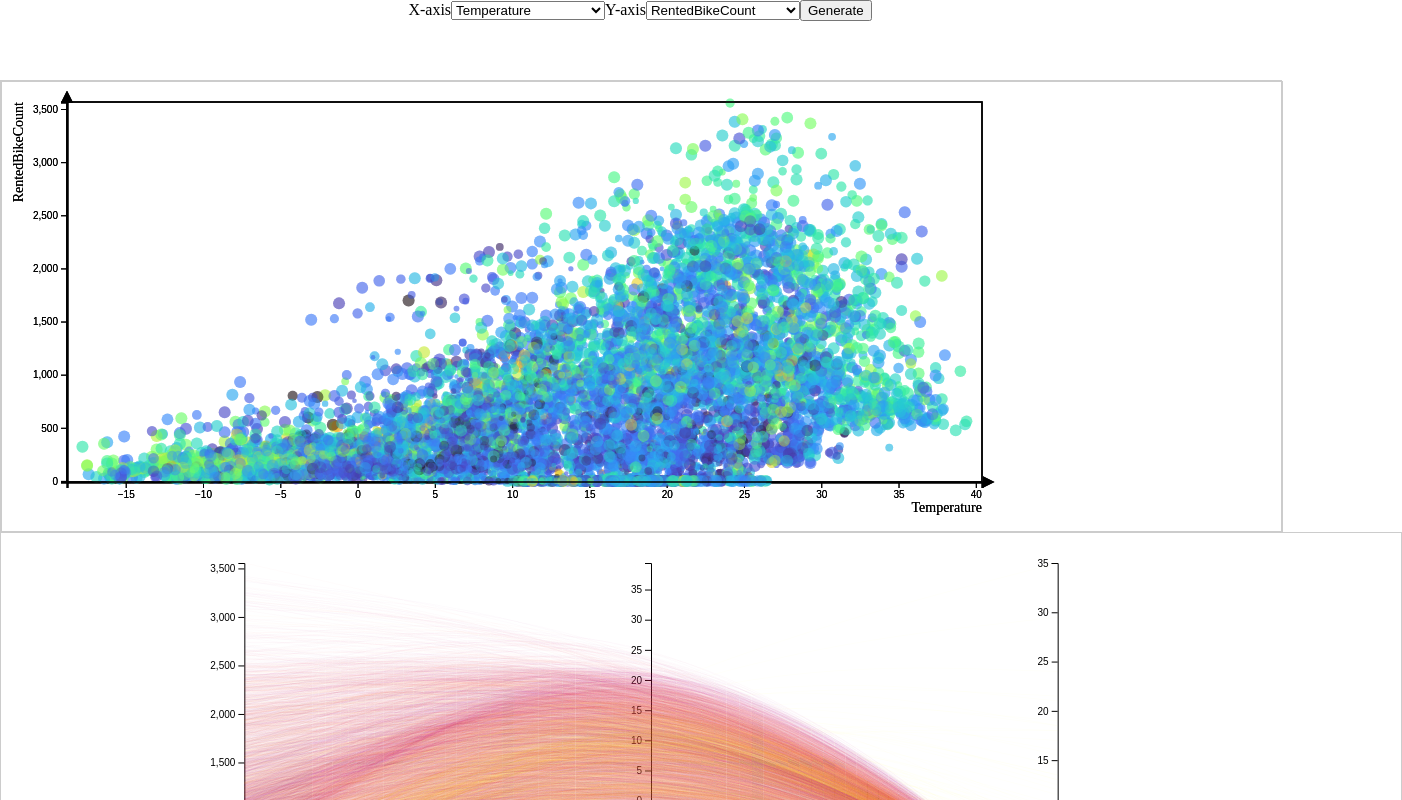
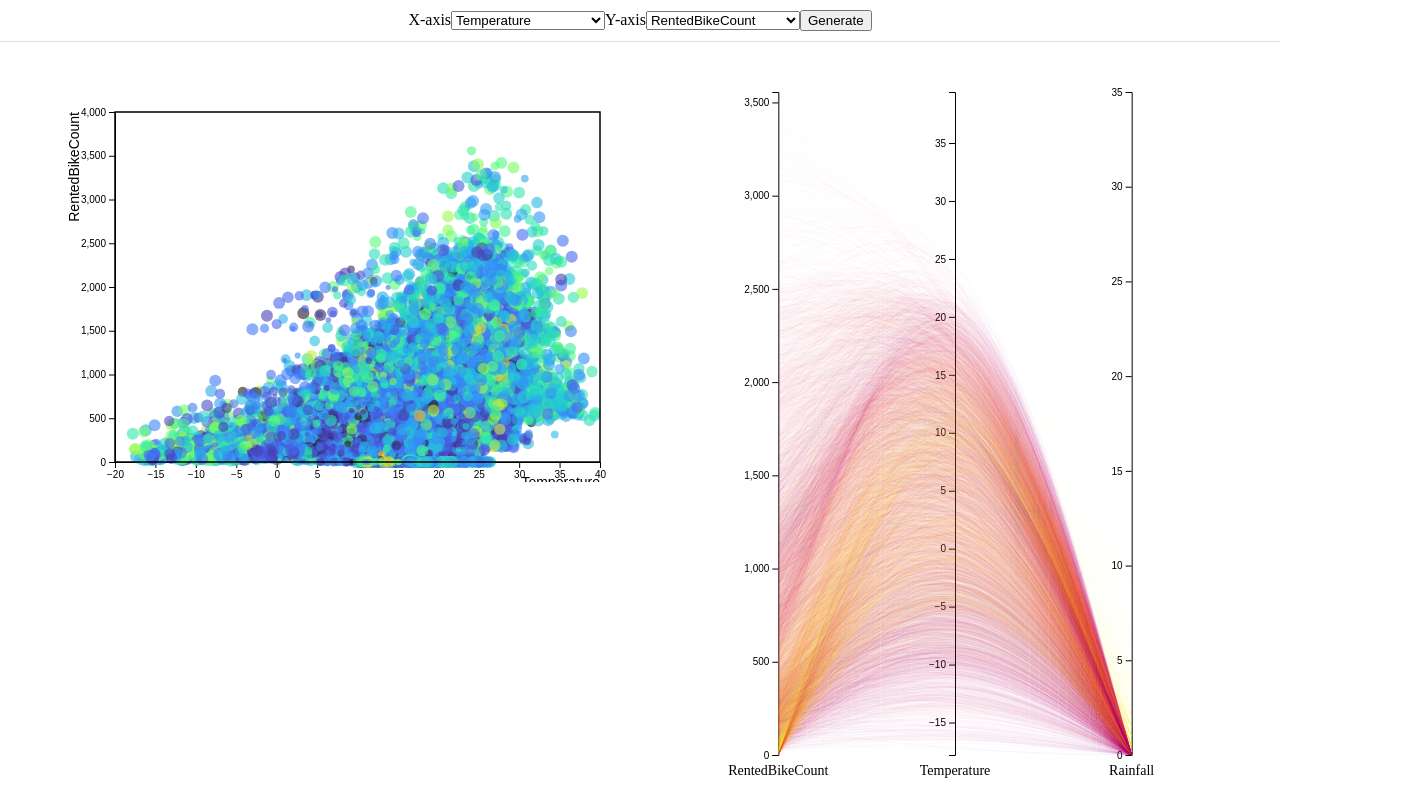
Before and after one commit to giorgiodaneri/HPDAV_assignment2, a React (Create React App) app: page / in a window 1280 px wide. Shown: the top 800 px of the page, 1402 px wide, since content can reach past the window. Built offline with nearby package versions, Linux system fonts and the light colour scheme.

Commit message:
Horizontal and flexible arrangment of the plots in the parent App container

```diff
--- a/src/App.css
+++ b/src/App.css
@@ -1,27 +1,55 @@
+/* Root App container with full viewport height */
 .App {
-    text-align: center;
+    height: 100vh;
+    display: flex;
+    flex-direction: column;
+}
+
+/* Container for control bar */
+#control-bar-container {
+    display: flex;
+    justify-content: center;
+    align-items: center;
+    padding: 10px;
+    border-bottom: 1px solid #ddd;
+}
+
+/* Container for scatterplot and parallel coordinates */
+#view-container {
+    flex-grow: 1;
+    display: flex;
+    flex-direction: column;
     height: 100%;
 }
-#control-bar-container{
-    height: 10%;
+
+/* Row for the scatterplot and parallel coordinates to occupy all remaining space */
+.visualizationRow {
+    display: flex;
+    flex-direction: row;
+    flex-grow: 1;
+    height: 100%;
+    padding: 10px;
 }
-#view-container{
-    height:100%;
+
+/* Scatterplot and Parallel Coordinates containers */
+.scatterplotDivContainer, .parallelCoordinatesDivContainer {
+    flex: 1;
+    display: flex;
+    align-items: center;
+    justify-content: center;
+    padding: 10px;
+    box-sizing: border-box;
 }
-.row:after {
-    content: "";
-    display: table;
-    clear: both;
+
+/* Centering for SVG elements inside their containers */
+.scatterplotDivContainer svg, .parallelCoordinatesDivContainer svg {
+    width: 100%;
+    height: 100%;
 }
-.scatterplotDivContainer {
-    width: 1400px;
-    height: 400px;
-    margin-bottom: 0px;   /* Space between the plots */
-    border: 1px solid #ccc;
+
+/* Responsive adjustments */
+@media (max-width: 1024px) {
+    .visualizationRow {
+        flex-direction: column; /* Stack containers vertically on smaller screens */
+    }
 }
-.parallelCoordinatesDivContainer {
-    width: 1400px;
-    height: 500px;
-    margin-bottom: 0px;   /* Space between the plots */
-    border: 1px solid #ccc;
-}
--- a/src/App.js
+++ b/src/App.js
@@ -5,50 +5,45 @@ import { getSeoulBikeData } from './redux/DataSetSlice';
 import ScatterplotContainer from './components/scatterplot/ScatterplotContainer';
 import ParallelCoordinatesContainer from './components/parallel_coordinates/ParallelCoordinatesContainer';
 import ControlBar from './components/ControlBar/ControlBar';
-// here import other dependencies
 
-// a component is a piece of code which render a part of the user interface
+// Component that renders the main user interface
 function App() {
   const dispatch = useDispatch();
   const [hoveredData, setHoveredData] = useState(null);  // Store hovered data
+  const [brushedData, setBrushedData] = useState([]);    // Store data from brushed area
 
-  useEffect(()=>{
-    console.log("App useEffect");
-  })
-
-  const handleOnBrush = (selectedData) => {
-    // Adding unique ids to each object in the brushed data
-    const brushedDataWithId = selectedData.map((d, index) => ({
-        ...d, // Keep all existing properties
-        id: index  // Generate a unique ID by using the index of the element
-    }));
-
-    setBrushedData(brushedDataWithId);  // Store the modified data with unique IDs
-    console.log("Brushed Data:", brushedDataWithId);
-  };
-
-  const [brushedData, setBrushedData] = useState([]);   // Store data from brushed area
-
-  // called once the component did mount
   useEffect(() => {
     dispatch(getSeoulBikeData());
   }, [dispatch]);
 
+  const handleOnBrush = (selectedData) => {
+    // Add unique ids to each object in the brushed data
+    const brushedDataWithId = selectedData.map((d, index) => ({
+      ...d,
+      id: index  // Unique ID using index
+    }));
+
+    setBrushedData(brushedDataWithId);
+    console.log("Brushed Data:", brushedDataWithId);
+  };
+
   return (
     <div className="App">
-        {console.log("App rendering")}
-        <div id="view-container" className="row">
-          <div id="control-bar-container">
-            <ControlBar/>
-          </div>
+      <div id="view-container" className="row">
+        <div id="control-bar-container">
+          <ControlBar />
+        </div>
+        <div id="visualization-container" className="visualizationRow">
+          {/* ScatterplotContainer on the left */}
           <div id="scatterplot-container" className="scatterplotDivContainer">
-            {/* Step 2: Pass setHoveredData to the ScatterplotContainer */}
             <ScatterplotContainer setHoveredData={setHoveredData} brushedData={handleOnBrush} />
           </div>
+          {/* ParallelCoordinatesContainer on the right */}
           <div id="parallel-coords-container" className="parallelCoordinatesDivContainer">
-            {<ParallelCoordinatesContainer brushedData={brushedData} />}
+            <ParallelCoordinatesContainer brushedData={brushedData} />
           </div>
         </div>
+      </div>
     </div>
   );
 }
--- a/src/components/ControlBar/ControlBar.js
+++ b/src/components/ControlBar/ControlBar.js
@@ -1,7 +1,7 @@
 import { useEffect, useState } from "react";
 import { useSelector, useDispatch } from "react-redux";
 import { updateAxes } from "../../redux/ConfigSlice";
-import { getSeoulBikeData, generateFromConfig } from "../../redux/DataSetSlice";
+import { getSeoulBikeData, generateFromConfig, setData } from "../../redux/DataSetSlice";
 
 function ControlBar() {
     const dispatch = useDispatch();
@@ -58,6 +58,7 @@ function ControlBar() {
 
         console.log("Form JSON:", formJSON);
         dispatch(generateFromConfig({ xAxis: x, yAxis: y }));
+        // dispatch(getSeoulBikeData());
     }
 
     return (
--- a/src/components/parallel_coordinates/ParallelCoordinates-d3.js
+++ b/src/components/parallel_coordinates/ParallelCoordinates-d3.js
@@ -5,8 +5,11 @@ class ParallelCoordinates {
         this.container = container;
         this.data = data;
         this.margin = { top: 30, right: 40, bottom: 25, left: 40 };
-        this.width = 1300 - this.margin.left - this.margin.right;
-        this.height = 400 - this.margin.top - this.margin.bottom;
+
+        // Get the width and height from the container's bounding box
+        const containerRect = container.getBoundingClientRect();
+        this.width = containerRect.width - this.margin.left - this.margin.right;
+        this.height = containerRect.height - this.margin.top - this.margin.bottom;
 
         this.drawParallelCoordinates();
     }
@@ -16,8 +19,10 @@ class ParallelCoordinates {
 
         // Define the color scale using the Turbo colormap
         const colorScale = d3.scaleSequential(d3.interpolatePlasma)
-        .domain(d3.extent(this.data, d => d.Humidity)); // Use SolarRadiation to define color scale domain
+            .domain(d3.extent(this.data, d => d.Humidity));
 
+        // Remove any existing SVG before appending a new one
+        d3.select(this.container).selectAll("svg").remove();
 
         // Append the SVG for the parallel coordinates
         const svg = d3.select(this.container)
@@ -30,16 +35,9 @@ class ParallelCoordinates {
         // Set up scales for each attribute
         const yScales = {};
         attributes.forEach(attr => {
-            // if the attribute is RentedBikeCount, invert the scale
-            if (attr === "None") {
             yScales[attr] = d3.scaleLinear()
                 .domain(d3.extent(this.data, d => d[attr]))
-                    .range([0, this.height]);
-            } else {
-            yScales[attr] = d3.scaleLinear()
-                .domain(d3.extent(this.data, d => d[attr]))
-                .range([this.height, 0]);
-            }
+                .range(attr === "None" ? [0, this.height] : [this.height, 0]);
         });
 
         // X scale for attribute positions
@@ -66,15 +64,13 @@ class ParallelCoordinates {
             .append("text")
             .attr("class", "axis-label")
             .attr("x", d => xScale(d))
-        .attr("y", this.height + 20)  // Position the labels below the axes
+            .attr("y", this.height + 20)
             .attr("text-anchor", "middle")
             .style("font-size", "14px")
-        .text(d => d);  // Display the attribute name as the label
-
+            .text(d => d);
 
         // Line generator for each data point
         const lineGenerator = d3.line()
-            // Curved lines to bundle edges together
             .curve(d3.curveBasis)
             .x((d, i) => xScale(attributes[i]))
             .y((d, i) => yScales[attributes[i]](d));
@@ -87,7 +83,7 @@ class ParallelCoordinates {
             .attr("class", "line")
             .attr("d", d => lineGenerator(attributes.map(attr => d[attr])))
             .style("fill", "none")
-            .style("stroke", d => colorScale(d.Humidity))  // Set the stroke color based on SolarRadiation
+            .style("stroke", d => colorScale(d.Humidity))
             .style("opacity", 0.02);
     }
 }
--- a/src/components/parallel_coordinates/ParallelCoordinatesContainer.js
+++ b/src/components/parallel_coordinates/ParallelCoordinatesContainer.js
@@ -4,16 +4,19 @@ import { useEffect, useRef } from 'react';
 
 function ParallelCoordinatesContainer() {
     const data = useSelector(state => state.dataSet);
-
     const parallelContainerRef = useRef(null);
 
     useEffect(() => {
         if (data.length > 0) {
+            // Clear any existing SVG elements in the container
+            parallelContainerRef.current.innerHTML = '';
+
+            // Create a new ParallelCoordinates instance
             new ParallelCoordinates(parallelContainerRef.current, data);
         }
     }, [data]);
 
-    return <div ref={parallelContainerRef} id="parallelCoordinatesContainer"></div>;
+    return <div ref={parallelContainerRef} id="parallelCoordinatesContainer" style={{ width: '100%', height: '100%' }}></div>;
 }
 
 export default ParallelCoordinatesContainer;
--- a/src/components/scatterplot/Scatterplot-d3.js
+++ b/src/components/scatterplot/Scatterplot-d3.js
@@ -6,210 +6,103 @@ class ScatterplotD3 {
         this.svg = d3.select(container).append("svg");
     }
 
+    // Dynamically set the SVG dimensions to fit the container size
     create({ size }) {
         this.size = size;
-        this.svg.attr("width", this.size.width)
-            .attr("height", this.size.height);
+        this.svg.attr("width", size.width).attr("height", size.height);
     }
 
     renderScatterplot(data, xAttribute, yAttribute, colorAttribute, sizeAttribute, controllerMethods) {
-        const margin = { top: 20, right: 20, bottom: 0, left: 65 };
+        const margin = { top: 40, right: 40, bottom: 40, left: 85 };
         const width = this.size.width - margin.left - margin.right;
         const height = this.size.height - margin.top - margin.bottom;
 
-        // print to console values of xAttribute, yAttribute
-        console.log("Scatter plot xAttribute:", xAttribute, "yAttribute:", yAttribute);
+        // Clear previous content
+        this.svg.selectAll("*").remove();
 
         const x = d3.scaleLinear().range([0, width]);
         const y = d3.scaleLinear().range([height, 0]);
 
-        // Create a color scale based on WindSpeed (may change this to a generic variable later on)
-        const createColorScale = (data) => {
-            const windSpeeds = data.map(d => d.WindSpeed);
-            const minWindSpeed = d3.min(windSpeeds);
-            const maxWindSpeed = d3.max(windSpeeds);
-
-            // Create a color scale based on WindSpeed
-            return d3.scaleSequential(d3.interpolateTurbo)
-                .domain([minWindSpeed, maxWindSpeed]); // Adjust the color range here
-        };
-
-        // Create a size scale based on Visibility
-        const createSizeScale = (data) => {
-            const visibilityValues = data.map(d => d.Visibility);
-            const minVisibility = d3.min(visibilityValues);
-            const maxVisibility = d3.max(visibilityValues);
-
-            // Create a scale for circle radius based on Visibility
-            return d3.scaleLinear()
-                .domain([minVisibility, maxVisibility])  // Input: Visibility values
-                .range([2, 6]);                         // Output: Radius size range
-        };
+        // Define color and size scales based on data attributes
+        const colorScale = d3.scaleSequential(d3.interpolateTurbo)
+            .domain(d3.extent(data, d => d[colorAttribute]));
+        const sizeScale = d3.scaleLinear()
+            .domain(d3.extent(data, d => d[sizeAttribute]))
+            .range([2, 6]);
 
         const svg = this.svg.append("g")
-            .attr("transform", "translate(" + margin.left + "," + margin.top + ")");
+            .attr("transform", `translate(${margin.left},${margin.top})`);
 
-        // Set the domains of the axes based on the data
-        x.domain([
-            d3.min(data, d => d[xAttribute]) - 1,  // Add a little padding
-            d3.max(data, d => d[xAttribute]) + 1   // Add a little padding
-        ]);
+        // Set domains for axes
+        x.domain(d3.extent(data, d => d[xAttribute])).nice();
+        y.domain(d3.extent(data, d => d[yAttribute])).nice();
 
-        y.domain([
-            d3.min(data, d => d[yAttribute]) - 10,  // Add a little padding
-            d3.max(data, d => d[yAttribute]) + 10   // Add a little padding
-        ]);
-
-        // Define color scale based on WindSpeed
-        const colorScale = createColorScale(data);
-
-        // Define size scale based on Visibility
-        const sizeScale = createSizeScale(data);
-
-        const defs = this.svg.append("defs");
-
-        // Right-pointing arrow for the x-axis
-        defs.append("marker")
-            .attr("id", "arrow-x")
-            .attr("viewBox", "0 0 10 10")
-            .attr("refX", 0)  // Position the arrow at the end of the x-axis line
-            .attr("refY", 10)
-            .attr("markerWidth", 6)
-            .attr("markerHeight", 6)
-            .attr("orient", "auto-start")  // No rotation needed for x-axis
-            .append("path")
-            .attr("d", "M 0 0 L 10 5 L 0 10 Z")
-            .style("fill", "black");
-
-        // Upward-pointing arrow for the y-axis
-        defs.append("marker")
-            .attr("id", "arrow-y")
-            .attr("viewBox", "0 0 10 10")
-            .attr("refX", 0)
-            .attr("refY", 10)
-            .attr("markerWidth", 6)
-            .attr("markerHeight", 6)
-            .attr("orient", "auto-start")  // Rotates to point upward for y-axis
-            .append("path")
-            .attr("d", "M 0 10 L 5 0 L 10 10 Z")
-            .style("fill", "black");
-
-        // Create X and Y axes
+        // X and Y axes with labels
         svg.append("g")
-            .attr("class", "x axis")
-            .attr("transform", "translate(0," + height + ")")
+            .attr("transform", `translate(0,${height})`)
             .call(d3.axisBottom(x))
-            .call(g => g.select(".domain")
-                .attr("marker-end", "url(#arrow-x)")       // Add arrow at the end
-                .attr("stroke-width", 2)                 // Make axis line thicker
-                .attr("stroke", "black"));               // Set axis line color
-
-
-        svg.append("g")
-            .attr("class", "y axis")
-            .call(d3.axisLeft(y))
-            .call(g => g.select(".domain")
-                .attr("marker-end", "url(#arrow-y)")       // Add arrow at the end
-                .attr("stroke-width", 2)                 // Make axis line thicker
-                .attr("stroke", "black"));               // Set axis line color
-
-        // Draw the axis labels below the x-axis and to the left of the y-axis
-        svg.append("text")
-            .attr("class", "x label")
+            .append("text")
+            .attr("fill", "black")
+            .attr("x", width)
+            .attr("y", 25)
             .attr("text-anchor", "end")
-            .attr("x", width)
-            .attr("y", height + 30)
             .text(xAttribute)
             .style("font-size", "14px");
 
-        svg.append("text")
-            .attr("class", "y label")
+        svg.append("g")
+            .call(d3.axisLeft(y))
+            .append("text")
+            .attr("fill", "black")
+            .attr("transform", "rotate(-90)")
+            .attr("y", -50)
+            .attr("dy", "1em")
             .attr("text-anchor", "end")
-            .attr("y", - 55)
-            .attr("dy", ".75em")
-            .attr("transform", "rotate(-90)")
             .text(yAttribute)
             .style("font-size", "14px");
 
-        // Create scatterplot points
-        const circles = svg.selectAll(".dot")
+        // Scatterplot circles
+        svg.selectAll(".dot")
             .data(data)
             .enter().append("circle")
             .attr("class", "dot")
-            .attr("r", d => sizeScale(d[sizeAttribute])) // Radius based on Visibility
+            .attr("r", d => sizeScale(d[sizeAttribute]))
             .attr("cx", d => x(d[xAttribute]))
             .attr("cy", d => y(d[yAttribute]))
-            .attr("fill", d => colorScale(d[colorAttribute])) // Color based on WindSpeed
-            .attr("opacity", 0.4) // Lower opacity for overlapping points
+            .attr("fill", d => colorScale(d[colorAttribute]))
+            .attr("opacity", 0.6)
             .on("mouseover", function(event, d) {
-                d3.select(this).style("fill", "red").attr("opacity", 1.0);
+                d3.select(this).attr("fill", "red").attr("opacity", 1.0);
                 controllerMethods.handleOnMouseEnter(d);
             })
             .on("mouseout", function(event, d) {
-                d3.select(this).style("fill", colorScale(d[colorAttribute])).attr("opacity", 0.4);
+                d3.select(this).attr("fill", colorScale(d[colorAttribute])).attr("opacity", 0.6);
                 controllerMethods.handleOnMouseLeave();
             })
             .on("click", function(event, d) {
                 controllerMethods.handleOnClick(d);
             });
 
-    // 2D Brushing functionality
-    const brush = d3.brush()
-    .extent([[0, 0], [width, height]]) // Define brushable area
-    .on("start", brushed)
-    .on("brush", brushed)
-    .on("end", brushed);
+        // Brushing functionality
+        const brush = d3.brush()
+            .extent([[0, 0], [width, height]])
+            .on("start brush end", event => {
+                const selection = event.selection;
+                if (!selection) return;
 
-    svg.append("g")
-        .attr("class", "brush")
-        .call(brush);
-
-    function brushed(event) {
-        if (event.selection) {
-            // Get the selected area
-            const [[x0, y0], [x1, y1]] = event.selection;
-
-            // Update the selected points
-            circles.classed("selected", function(d) {
-                const cx = x(d[xAttribute]);
-                const cy = y(d[yAttribute]);
-
-                // If the circle is inside the brushed area, change its color to red
-                if (x0 <= cx && cx <= x1 && y0 <= cy && cy <= y1) {
-                    d3.select(this).attr("fill", "red").attr("opacity", 1.0);
-                } else {
-                    d3.select(this).attr("fill", colorScale(d[colorAttribute])).attr("opacity", 0.4); // Reset color if outside
-                }
+                const [[x0, y0], [x1, y1]] = selection;
+                const selectedData = data.filter(d => {
+                    const cx = x(d[xAttribute]);
+                    const cy = y(d[yAttribute]);
+                    return x0 <= cx && cx <= x1 && y0 <= cy && cy <= y1;
+                });
+                controllerMethods.handleOnBrush(selectedData);
             });
 
-            // Optional: You can pass the selected data back to the controller or parent component
-            const selectedData = data.filter(d => {
-                const cx = x(d[xAttribute]);
-                const cy = y(d[yAttribute]);
-                return x0 <= cx && cx <= x1 && y0 <= cy && cy <= y1;
-            });
-
-            // Call controller method to update the selected data
-            controllerMethods.handleOnBrush(selectedData);
-        }
+        svg.append("g").attr("class", "brush").call(brush);
     }
 
-        this.svg.append("defs")
-            .append("marker")
-            .attr("id", "arrow")
-            .attr("viewBox", "0 0 10 10")
-            .attr("refX", 5)
-            .attr("refY", 5)
-            .attr("markerWidth", 6)
-            .attr("markerHeight", 6)
-            .attr("orient", "auto-start-reverse")  // Ensures correct orientation for both axes
-            .append("path")
-            .attr("d", "M 0 0 L 10 5 L 0 10 Z")  // Triangle shape for arrow
-            .style("fill", "black");              // Color of the arrowhead
-    }
-
-    clear = function () {
-        d3.select(this.el).selectAll("*").remove();
+    clear() {
+        this.svg.selectAll("*").remove();
     }
 }
 
--- a/src/components/scatterplot/ScatterplotContainer.js
+++ b/src/components/scatterplot/ScatterplotContainer.js
@@ -1,56 +1,61 @@
-import './Scatterplot.css'
+import './Scatterplot.css';
 import { useEffect, useRef } from 'react';
 import * as d3 from 'd3';
 import ScatterplotD3 from './Scatterplot-d3';
-import {useSelector, useDispatch} from 'react-redux'
+import { useSelector, useDispatch } from 'react-redux';
 import { updateBrushedData } from '../../redux/DataSetSlice';
 
 function ScatterplotContainer({ setHoveredData, brushedData }) {
     const data = useSelector(state => state.dataSet);
-    const xAxis = useSelector((state) => state.dataSet.xAxis);
-    const yAxis = useSelector((state) => state.dataSet.yAxis);
-    // print to console
-    console.log("ScatterplotContainer xAxis:", xAxis, "yAxis:", yAxis);
+    const xAxis = useSelector(state => state.dataSet.xAxis);
+    const yAxis = useSelector(state => state.dataSet.yAxis);
     const dispatch = useDispatch();
-    // if xAxis and yAxis are empty, set them to default values
+
     const xAttribute = xAxis || "Temperature";
     const yAttribute = yAxis || "RentedBikeCount";
 
     const divContainerRef = useRef(null);
     const scatterplotD3Ref = useRef(null);
 
-    const getCharSize = function() {
-        return { width: 1000, height: 400 };
-    }
+    // Resize handler to adapt the scatter plot size to the container's dimensions
+    const updateChartSize = () => {
+        const container = divContainerRef.current;
+        return {
+            width: container.offsetWidth,
+            height: container.offsetHeight
+        };
+    };
 
-    // did mount
+    // Initialize and create the scatter plot
     useEffect(() => {
         const scatterplotD3 = new ScatterplotD3(divContainerRef.current);
-        scatterplotD3.create({ size: getCharSize() });
+        scatterplotD3.create({ size: updateChartSize() });
         scatterplotD3Ref.current = scatterplotD3;
 
-        return () => {
-            const scatterplotD3 = scatterplotD3Ref.current;
-            scatterplotD3.clear();
-        };
+        // Clear on unmount
+        return () => scatterplotD3.clear();
     }, []);
 
+    // Update scatter plot data or dimensions on relevant state changes
     useEffect(() => {
+        console.log('Data scatterplotContainer:', data);
         if (data && data.length > 0) {
+            // Clear any existing SVG elements in the container
+            scatterplotD3Ref.current.innerHTML = '';
             const scatterplotD3 = scatterplotD3Ref.current;
-            const handleOnBrush = function (selectedData) {
-                // Dispatch selected data to the Redux store on brush event
-                dispatch(updateBrushedData(selectedData));
-            }
+            const handleOnBrush = selectedData => dispatch(updateBrushedData(selectedData));
+
+            // Re-render the scatter plot with new data and attributes
             scatterplotD3.renderScatterplot(data, xAttribute, yAttribute, "WindSpeed", "Visibility", {
-                handleOnClick: (cellData) => console.log('Clicked:', cellData),
-                handleOnMouseEnter: (cellData) => setHoveredData(cellData),
+                handleOnClick: cellData => console.log('Clicked:', cellData),
+                handleOnMouseEnter: cellData => setHoveredData(cellData),
                 handleOnMouseLeave: () => setHoveredData(null),
-                handleOnBrush: handleOnBrush
+                handleOnBrush
             });
         }
-    }, [data, dispatch, setHoveredData]);
-    return <div ref={divContainerRef} className="scatterplotDivContainer"></div>;
+    }, [data, xAttribute, yAttribute, dispatch, setHoveredData]);
+
+    return <div ref={divContainerRef} className="scatterplotDivContainer" style={{ width: '100%', height: '100%' }}></div>;
 }
 
 export default ScatterplotContainer;
--- a/src/redux/DataSetSlice.js
+++ b/src/redux/DataSetSlice.js
@@ -52,7 +52,7 @@ export const dataSetSlice = createSlice({
       // print the selectedAxes to console
       console.log("generateFromConfig payload:", action.payload.xAxis, action.payload.yAxis);
       return {...state, xAxis: action.payload.xAxis, yAxis: action.payload.yAxis};
-      // return generateUpdatedPlot(state.data, action.payload.selectedAxes.xAxis, action.payload.selectedAxes.yAxis);
+      return generateUpdatedPlot(state.data, action.payload.selectedAxes.xAxis, action.payload.selectedAxes.yAxis);
     }
   },
   extraReducers: builder => {
```
Lines whose indentation alone changed are shown as unchanged.
